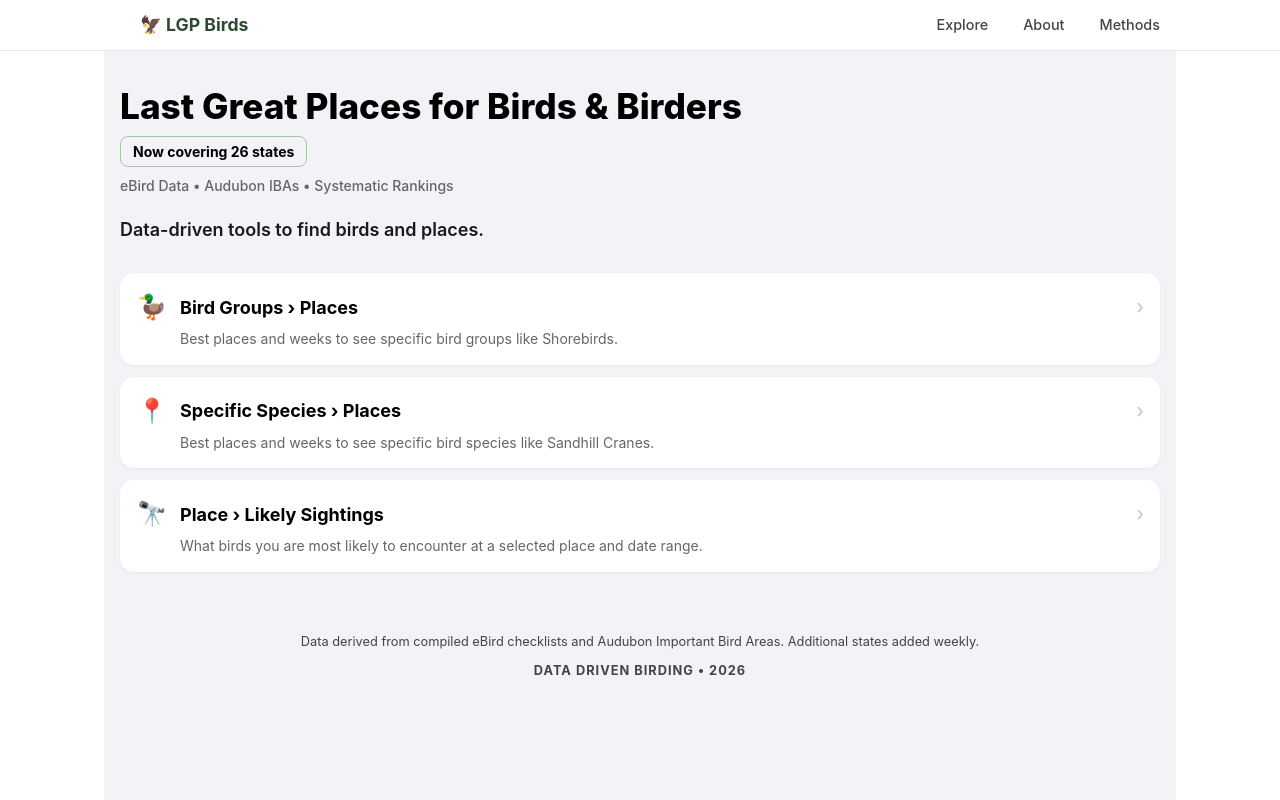
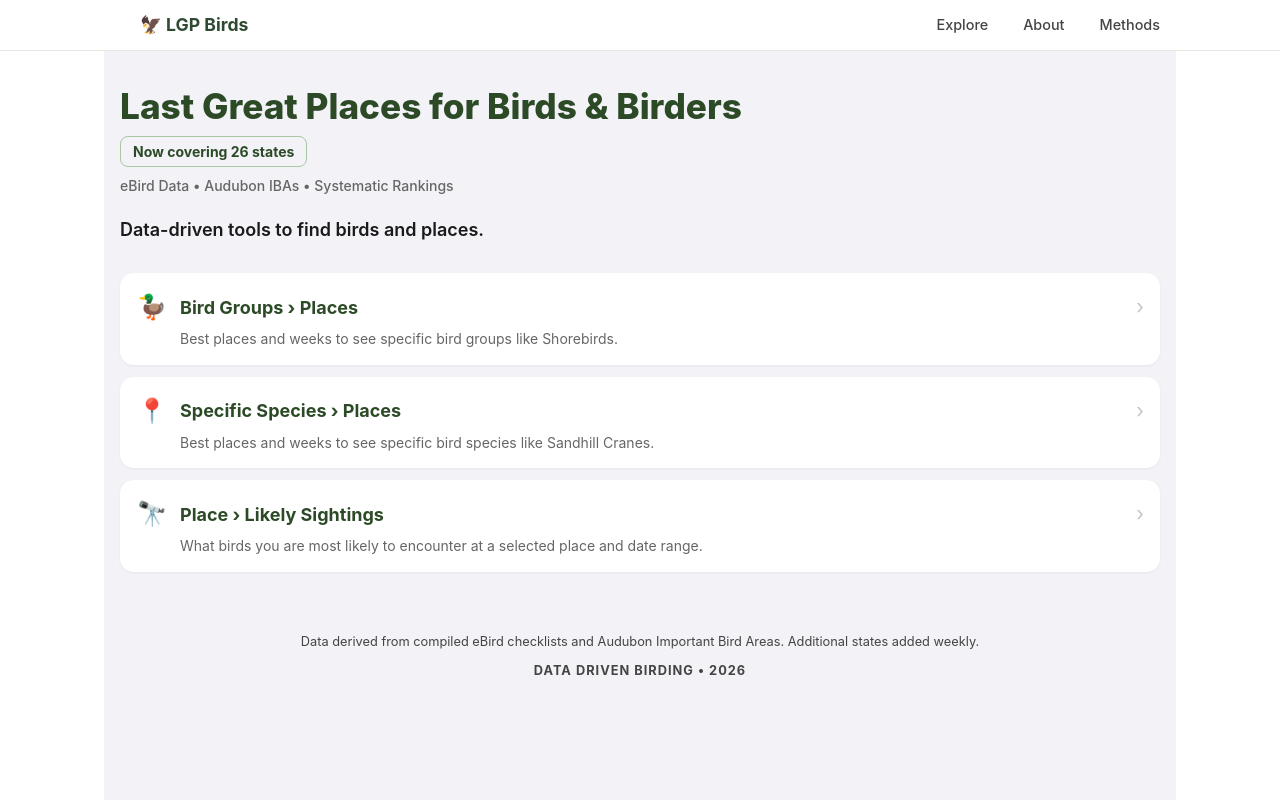
Before and after one commit to lastgreatplaces/LGP-Birds, a Next.js app: page / in a window 1280 px wide. Shown: the top 800 px of the page. Built offline with nearby package versions, Linux system fonts and the light colour scheme.

Commit message:
gemini added use client

```diff
--- a/app/page.tsx
+++ b/app/page.tsx
@@ -1,3 +1,5 @@
+"use client";
+
 import Link from 'next/link';
 
 export default function HomePage() {
@@ -30,7 +32,7 @@ export default function HomePage() {
         <h1 style={{
           fontSize: '2.2rem',
           fontWeight: '800',
-          color: 'var(--primary-green)',
+          color: '#2d4a27',
           lineHeight: '1.1',
           marginBottom: '10px'
         }}>
@@ -42,7 +44,7 @@ export default function HomePage() {
           <div style={{
             display: 'inline-block',
             border: '1.5px solid #a8c6a4',
-            color: 'var(--primary-green)',
+            color: '#2d4a27',
             padding: '4px 12px',
             borderRadius: '8px',
             fontSize: '14px',
@@ -84,10 +86,10 @@ export default function HomePage() {
             }}
           >
             {/* Action Line (Top Row) */}
-            <div style={{ display: 'flex', alignItems: 'center', justifyContent: 'space-between', marginBottom: '4px' }}>
-              <div style={{ display: 'flex', alignItems: 'center', gap: '12px' }}>
+            <div style={{ display: 'flex', alignItems: 'center', justifySpace: 'between', marginBottom: '4px' }}>
+              <div style={{ display: 'flex', alignItems: 'center', gap: '12px', flexGrow: 1 }}>
                 <span style={{ fontSize: '24px', width: '32px', textAlign: 'center' }}>{card.icon}</span>
-                <span style={{ fontSize: '18px', fontWeight: '700', color: 'var(--primary-green)' }}>
+                <span style={{ fontSize: '18px', fontWeight: '700', color: '#2d4a27' }}>
                   {card.title}
                 </span>
               </div>
@@ -125,7 +127,6 @@ export default function HomePage() {
         </p>
       </footer>
 
-      {/* CSS for Tap Feedback */}
       <style jsx>{`
         .tool-card:active {
           transform: scale(0.97);
```
